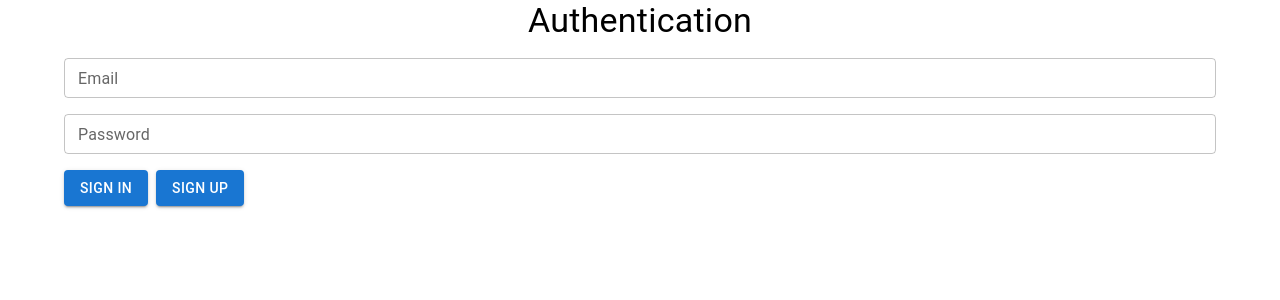
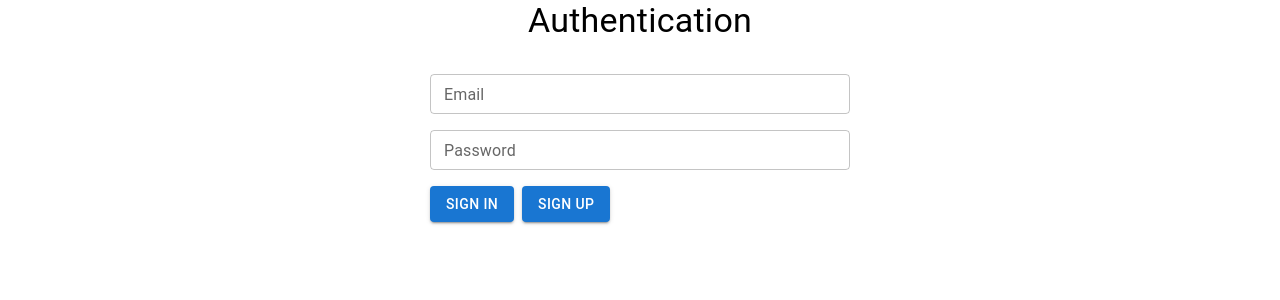
Before and after one commit to DefK1lla/mrui-t, a React (Create React App) app: page / in a window 1280 px wide. Shown: the top 300 px of the page. Built offline with nearby package versions, Linux system fonts and the light colour scheme.

Commit message:
feat: add auth logic

```diff
--- a/package.json
+++ b/package.json
@@ -8,6 +8,7 @@
     "@mui/material": "^5.14.7",
     "react": "^18.2.0",
     "react-dom": "^18.2.0",
+    "react-hook-form": "^7.45.4",
     "react-router-dom": "^6.15.0",
     "react-scripts": "5.0.1",
     "typescript": "^4.4.2",
--- a/src/components/AuthForm/AuthForm.tsx
+++ b/src/components/AuthForm/AuthForm.tsx
@@ -1,17 +1,86 @@
 import { Button, Stack, TextField, Typography } from '@mui/material'
+import { useForm, Controller } from 'react-hook-form'
 import type { FC } from 'react'
 import React from 'react'
+import { IUserData } from '@/types/userData'
 
-export const AuthForm: FC = () => {
+interface IAuthFormProps {
+  onSignIn: (data: IUserData) => void
+  onSignUp: (data: IUserData) => void
+  errorMessage?: string | null
+}
+
+export const AuthForm: FC<IAuthFormProps> = ({
+  onSignIn,
+  onSignUp,
+  errorMessage = null,
+}) => {
+  const { handleSubmit, control } = useForm<IUserData>({
+    defaultValues: {
+      email: '',
+      password: '',
+    },
+  })
   return (
     <form>
       <Stack spacing={2}>
         <Typography variant='h4'>Authentication</Typography>
-        <TextField label='Email' fullWidth size='small' />
-        <TextField label='Password' type='password' fullWidth size='small' />
+        <Typography>{errorMessage}</Typography>
+        <Controller
+          control={control}
+          name='email'
+          rules={{
+            required: true,
+            validate: value => /^[\w-.]+@([\w-]+\.)+[\w-]{2,4}$/.test(value),
+          }}
+          defaultValue=''
+          render={({ field: { onChange, value }, fieldState: { invalid } }) => (
+            <TextField
+              label='Email'
+              fullWidth
+              size='small'
+              value={value}
+              error={invalid}
+              helperText={invalid && 'Write a valid email'}
+              onChange={e => onChange(e.target.value)}
+            />
+          )}
+        />
+        <Controller
+          control={control}
+          name='password'
+          rules={{
+            required: true,
+            minLength: 6,
+          }}
+          render={({ field: { onChange, value }, fieldState: { invalid } }) => (
+            <TextField
+              label='Password'
+              type='password'
+              fullWidth
+              size='small'
+              value={value}
+              error={invalid}
+              helperText={invalid && 'Min length 6'}
+              onChange={e => onChange(e.target.value)}
+            />
+          )}
+        />
         <Stack direction='row' spacing={1}>
-          <Button variant='contained'>Sign in</Button>
-          <Button variant='contained'>Sign up</Button>
+          <Button
+            onClick={handleSubmit(onSignIn)}
+            type='submit'
+            variant='contained'
+          >
+            Sign in
+          </Button>
+          <Button
+            onClick={handleSubmit(onSignUp)}
+            type='submit'
+            variant='contained'
+          >
+            Sign up
+          </Button>
         </Stack>
       </Stack>
     </form>
--- /dev/null
+++ b/src/hooks/useAuth.ts
@@ -0,0 +1,41 @@
+import AuthService from 'services/auth'
+import { IUserData } from '@/types/userData'
+import { useState } from 'react'
+
+export const useAuth = () => {
+  const [error, setError] = useState<string | null>(null)
+  const [token, setToken] = useState<string | null>(null)
+
+  const signIn = (data: IUserData) => {
+    try {
+      const token = AuthService.signIn(data)
+      setError(null)
+      setToken(token)
+    } catch (e) {
+      const err = e as Error
+      console.log(err)
+      setError(err.message)
+      setToken(null)
+    }
+  }
+
+  const signUp = (data: IUserData) => {
+    try {
+      const token = AuthService.signUp(data)
+      setError(null)
+      setToken(token)
+    } catch (e) {
+      const err = e as Error
+      console.log(err)
+      setError(err.message)
+      setToken(null)
+    }
+  }
+
+  return {
+    error,
+    token,
+    signIn,
+    signUp,
+  }
+}
--- a/src/pages/Auth/Auth.tsx
+++ b/src/pages/Auth/Auth.tsx
@@ -2,11 +2,18 @@ import { Container } from '@mui/material'
 import type { FC } from 'react'
 
 import { AuthForm } from 'components'
+import { useAuth } from 'hooks/useAuth'
+
+import s from './auth.module.css'
 
 export const Auth: FC = () => {
+  const { error, signIn, signUp } = useAuth()
+
   return (
     <Container>
-      <AuthForm />
+      <div className={s.wrapper}>
+        <AuthForm errorMessage={error} onSignIn={signIn} onSignUp={signUp} />
+      </div>
     </Container>
   )
 }
--- /dev/null
+++ b/src/pages/Auth/auth.module.css
@@ -0,0 +1,4 @@
+.wrapper {
+  max-width: 420px;
+  margin: 0 auto;
+}
--- /dev/null
+++ b/src/services/auth.ts
@@ -0,0 +1,49 @@
+import { IUserData } from 'types/userData'
+
+class AuthService {
+  static signIn = (authData: IUserData) => {
+    const usersRaw = localStorage.getItem('users')
+
+    if (!usersRaw) {
+      throw new Error('Incorrect username or password')
+    }
+
+    const users: IUserData[] = JSON.parse(usersRaw)
+    const currentUser = users.find(u => u.email === authData.email)
+
+    if (!currentUser || currentUser.password !== authData.password) {
+      throw new Error('Incorrect username or password')
+    }
+
+    const token = btoa(JSON.stringify(authData))
+    localStorage.setItem('token', token)
+    return token
+  }
+
+  static signUp = (authData: IUserData) => {
+    const usersRaw = localStorage.getItem('users')
+
+    if (!usersRaw) {
+      localStorage.setItem('users', JSON.stringify([authData]))
+      const token = btoa(JSON.stringify(authData))
+      localStorage.setItem('token', token)
+      return token
+    }
+
+    const users: IUserData[] = JSON.parse(usersRaw)
+    const isUserExists = users.find(u => u.email === authData.email)
+
+    if (isUserExists) {
+      throw new Error('Username already taken')
+    }
+
+    users.push(authData)
+    localStorage.setItem('users', JSON.stringify(users))
+
+    const token = btoa(JSON.stringify(authData))
+    localStorage.setItem('token', token)
+    return token
+  }
+}
+
+export default AuthService
--- /dev/null
+++ b/src/types/userData.ts
@@ -0,0 +1,4 @@
+export interface IUserData {
+  email: string
+  password: string
+}
```
Also changed, not shown: 1 other file (tests, documents, lock files or other folders).
